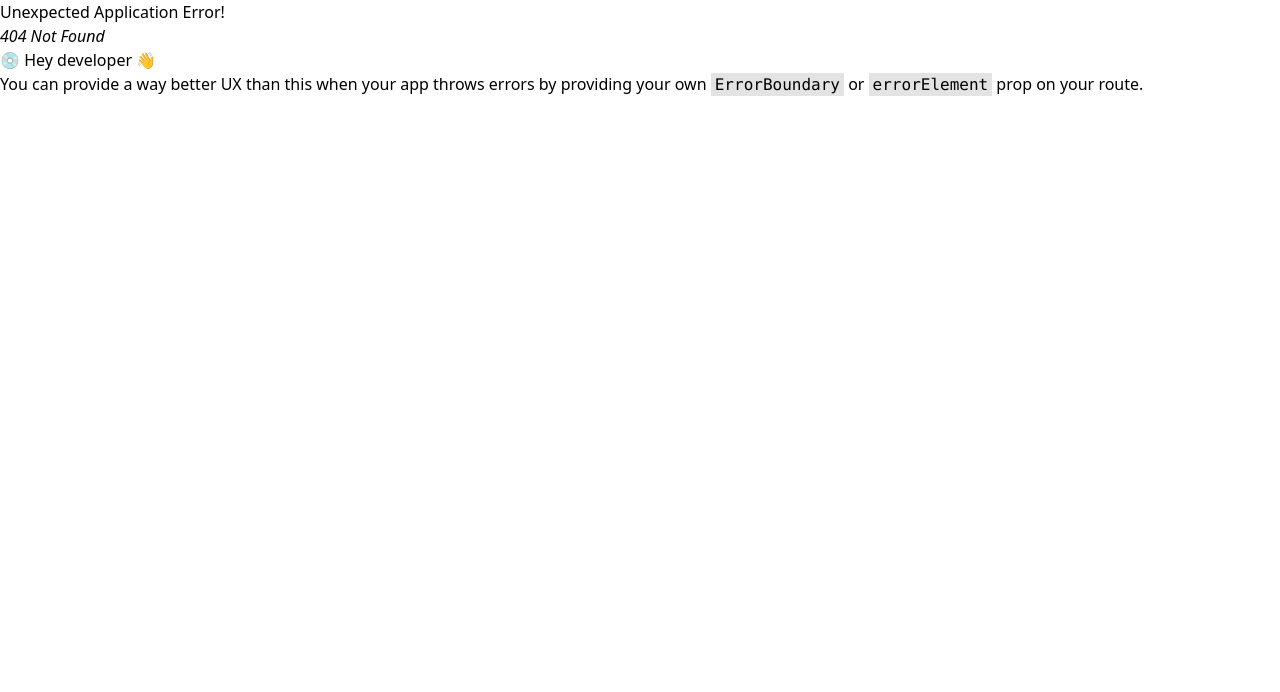
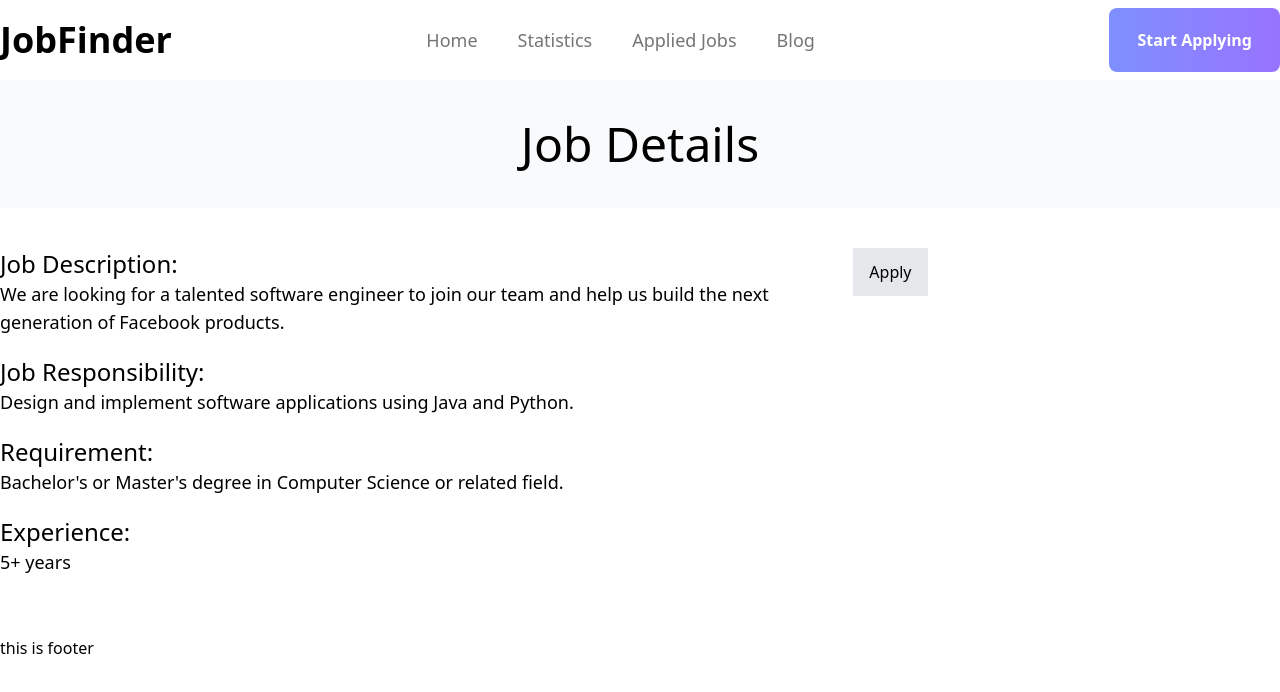
Before and after one commit to dev-nirob1/career-hub-assignment, a React (Vite) app: page /jobDetails/1 in a window 1280 px wide. Before the commit this address had no page. Shown: the top 692 px of the page. Built offline with nearby package versions, Linux system fonts and the light colour scheme.

Commit message:
started modifing it

```diff
--- a/public/data.json
+++ b/public/data.json
@@ -73,8 +73,8 @@
     ],
     "responsibility": "Develop and maintain backend systems",
     "experience": "3+ years of experience with backend development",
-      "description": "We are seeking a highly skilled backend developer to join our team at Tesla. The successful candidate will be responsible for developing and maintaining the backend systems that power our electric vehicles and energy products.",
-      "education": "Bachelor's or higher degree in Computer Science or related field",
+    "job_description": "We are seeking a highly skilled backend developer to join our team at Tesla. The successful candidate will be responsible for developing and maintaining the backend systems that power our electric vehicles and energy products.",
+    "educational_description": "Bachelor's or higher degree in Computer Science or related field",
     "location": "Palo Alto, CA",
     "salary": "$120,000 - $150,000",
     "contact": {
@@ -94,8 +94,8 @@
     ],
     "responsibility": "Develop and deploy machine learning models",
     "experience": "5+ years of experience in machine learning",
-      "description": "Netflix is looking for a highly skilled Machine Learning Engineer to join our team. The successful candidate will be responsible for developing and deploying machine learning models that help us personalize and improve our customer experience.",
-      "education": "Master's or PhD in Computer Science or related field",
+    "job_description": "Netflix is looking for a highly skilled Machine Learning Engineer to join our team. The successful candidate will be responsible for developing and deploying machine learning models that help us personalize and improve our customer experience.",
+    "educational_description": "Master's or PhD in Computer Science or related field",
     "location": "Remote",
     "salary": "$150,000 - $200,000",
     "contact": {
@@ -115,8 +115,8 @@
     ],
     "responsibility": "Develop and maintain frontend applications",
     "experience": "3+ years of experience with frontend development",
-      "description": "Airbnb is looking for a highly skilled frontend developer to join our team. The successful candidate will be responsible for developing and maintaining the frontend applications that power our platform and help millions of people find unique places to stay and experiences to enjoy.",
-      "education": "Bachelor's or higher degree in Computer Science or related field",
+    "job_description": "Airbnb is looking for a highly skilled frontend developer to join our team. The successful candidate will be responsible for developing and maintaining the frontend applications that power our platform and help millions of people find unique places to stay and experiences to enjoy.",
+    "educational_description": "Bachelor's or higher degree in Computer Science or related field",
     "location": "San Francisco, CA",
     "salary": "$130,000 - $160,000",
     "contact": {
@@ -125,5 +125,4 @@
       "address": "123 Main St, San Francisco, CA"
     }
   }
-
 ]
--- a/src/Components/ActiveLink/ActiveLink.jsx
+++ b/src/Components/ActiveLink/ActiveLink.jsx
@@ -5,8 +5,8 @@ const ActiveLink = ({ to, children }) => {
     return (
         <NavLink
             to={to}
-            className={({isActive})=>
-            `md:mr-10 text-lg font-medium text-[#757575] ${isActive ? 'text-[#7E90FE]' : ''}`}
+            className={({ isActive }) =>
+                `md:mr-10 text-lg font-medium text-[#757575] ${isActive ? 'text-[#7E90FE]' : ''}`}
         >
             {children}
         </NavLink>
--- a/src/Components/Banner/Banner.jsx
+++ b/src/Components/Banner/Banner.jsx
@@ -1,6 +1,4 @@
 import React from 'react';
-import JobCategory from '../JobCategory/JobCategory';
-import Features from '../FeaturesJob/Features';
 
 const Banner = () => {
     return (
--- /dev/null
+++ b/src/Components/FeaturesJob/FeaturesJob.jsx
@@ -0,0 +1,47 @@
+import React, { useEffect, useState } from 'react';
+import { useLoaderData } from 'react-router-dom';
+import JobCard from './JobCard';
+
+const FeaturesJob = () => {
+    const [jobsInfo, setJobsInfo]= useState([])
+
+    useEffect(()=>{
+        fetch('data.json')
+        .then(res => res.json())
+        .then(data => setJobsInfo(data))
+    },[])
+
+    const [displayCard, setDisplayCard] = useState(4);
+
+    const handleSeeMoreBtn = () => {
+        setDisplayCard(jobsInfo.length);
+    }
+
+    return (
+        <div>
+            <section className='container mx-auto mt-32'>
+
+                <h2 className='text-center text-5xl font-bold'>Featured Jobs</h2>
+
+                <p className='text-center mt-4 mb-8 font-medium text-[#757575]'>Explore thousands of job opportunities with all the information you need. Its your future</p>
+
+                <div className='grid md:grid-cols-2 gap-6'>
+
+                    {
+                        jobsInfo.slice(0, displayCard).map(jobInfo => <JobCard key={jobInfo.id}
+                        jobInfo={jobInfo}
+                        ></JobCard>)
+                    }
+                </div>
+
+                {displayCard < jobsInfo.length && (
+                    <button className='block mx-auto my-10 py-4 px-7 border text-xl font-semibold text-white rounded bg-gradient-to-r from-[#7E90FE] to-[#9873FF]' onClick={handleSeeMoreBtn}>See All Jobs</button>
+                )}
+
+            </section>
+
+        </div>
+    );
+};
+
+export default FeaturesJob;
--- /dev/null
+++ b/src/Components/FeaturesJob/JobCard.jsx
@@ -0,0 +1,35 @@
+import React from 'react';
+import { Link } from 'react-router-dom';
+
+const JobCard = ({ jobInfo }) => {
+    const { id, logo, title, company, job_type, location, salary } = jobInfo;
+    console.log(jobInfo)
+    return (
+        <div className='border border-[#E8E8E8] p-10 rounded-lg '>
+            <img className='w-[120px]' src={logo} alt="" />
+
+            <h2 className='text-2xl mt-8 mb-2 text-[#474747] font-bold'>{title}</h2>
+
+            <p className='text-[#757575] text-xl font-semibold'>{company}</p>
+
+            <div className='my-4'>
+                <button className='mr-4 border border-[#9873FF] py-2 px-6 rounded text-[#9873FF] font-medium hover:bg-gradient-to-r from-[#7E90FE] to-[#9873FF] hover:text-white'>{job_type[0]}
+                </button>
+
+                <button className='mr-4 border border-[#9873FF] py-2 px-6 rounded text-[#9873FF] font-medium hover:bg-gradient-to-r from-[#7E90FE] to-[#9873FF] hover:text-white'>{job_type[1]}</button>
+            </div>
+
+            <div className='flex text-[#757575] text-xl font-medium'>
+                <p>{location}</p>
+                <p>{salary}</p>
+            </div>
+
+            <Link to={`/jobDetails/${id}`}>
+            <button className='py-3 px-4 mt-6 border text-xl font-semibold text-white rounded bg-gradient-to-r from-[#7E90FE] to-[#9873FF]'>View Details</button>
+            </Link>
+
+        </div>
+    );
+};
+
+export default JobCard;
--- a/src/Components/Header/Header.jsx
+++ b/src/Components/Header/Header.jsx
@@ -18,7 +18,7 @@ const Header = () => {
                 }
             </div>
 
-            <nav className={`hidden md:block w-3/4 md:w-fit ${open ? 'top-16 right-0' : '-top-96 right-8 '}`}>
+            <nav className={`md:block hidden w-3/4 md:w-fit ${open ? 'top-16 right-0' : '-top-96 right-8'}`}>
                 <ActiveLink to="/">Home</ActiveLink>
                 <ActiveLink to="/statistics">Statistics</ActiveLink>
                 <ActiveLink to="/applied-job">Applied Jobs</ActiveLink>
--- a/src/Components/Home/Home.jsx
+++ b/src/Components/Home/Home.jsx
@@ -1,11 +1,11 @@
 import React, { useEffect, useState } from 'react';
 import Banner from '../Banner/Banner';
 import JobCategory from '../JobCategory/JobCategory';
-import Features from '../FeaturesJob/Features';
+import FeaturesJob from '../FeaturesJob/FeaturesJob';
 import { useLoaderData } from 'react-router-dom';
 
+
 const Home = () => {
-    const jobsInfo = useLoaderData();
     const [jobCategoryData, setJobCategoryData] = useState([]);
 
     useEffect(() => {
@@ -14,19 +14,13 @@ const Home = () => {
             .then(data => setJobCategoryData(data))
     }, []);
 
-    const handleViewDetailsBtn = (id) =>{
-        console.log(id)
-    }
 
-    const [displayCard, setDisplayCard] = useState(4);
 
-    const handleSeeMoreBtn = () => {
-        setDisplayCard(jobsInfo.length);
-    }
 
     return (
         <div>
             <Banner></Banner>
+
             <section className='container mx-auto mt-32'>
 
                 <h2 className='text-center text-5xl font-bold'>Job Category List</h2>
@@ -40,23 +34,7 @@ const Home = () => {
                 </div>
 
             </section>
-
-            <section className='container mx-auto mt-32'>
-
-                <h2 className='text-center text-5xl font-bold'>Featured Jobs</h2>
-
-                <p className='text-center mt-4 mb-8 font-medium text-[#757575]'>Explore thousands of job opportunities with all the information you need. Its your future</p>
-                <div className='md:grid grid-cols-2 gap-6'>
-                    {
-                       jobsInfo.slice(0, displayCard).map(jobInfo => <Features key={jobInfo.id} jobInfo={jobInfo} handleViewDetailsBtn={handleViewDetailsBtn}></Features>)
-                    }
-                </div>
-
-                {displayCard < jobsInfo.length && (
-                    <button className='block mx-auto my-10 py-4 px-7 border text-xl font-semibold text-white rounded bg-gradient-to-r from-[#7E90FE] to-[#9873FF]' onClick={handleSeeMoreBtn}>See All Jobs</button>
-                )}
-
-            </section>
+            <FeaturesJob></FeaturesJob>
 
         </div>
 
--- a/src/Components/JobCategory/JobCategory.jsx
+++ b/src/Components/JobCategory/JobCategory.jsx
@@ -5,6 +5,7 @@ const JobCategory = ({ jobCategory }) => {
     const { icon, title, jobAvailable } = jobCategory;
 
     return (
+
         <div className='bg-[#7E90FE0D] p-10 rounded-lg'>
             <img className='p-4 mx-auto md:mx-0 bg-[#9873FF0D] rounded-lg' src={icon} alt="icon" />
             <h3 className='mt-10 mb-2 text-[#474747] font-bold text-[20]'>{title}</h3>
--- a/src/Components/JobDetails/JobDetails.jsx
+++ b/src/Components/JobDetails/JobDetails.jsx
@@ -1,15 +1,66 @@
-import React from 'react';
-import { useLoaderData, useParams } from 'react-router-dom';
+import { useEffect, useState } from 'react';
+import { useParams } from 'react-router-dom';
 
 const JobDetails = () => {
+    const [details, setJobDetails] = useState([]);
+    const [loading, setLoading] = useState(true);
 
+    const id = useParams();
 
-  return (
-    <div>
-      <h3>jobDetails section</h3>
-      <p></p>
-    </div>
-  );
+    useEffect(() => {
+        fetch('/public/data.json')
+            .then((res) => res.json())
+            .then((data) => {
+                setJobDetails(data);
+                setLoading(false);
+            });
+    }, [id.id]);
+
+    const singleDetails = details.find((singleData) => {
+        return parseInt(singleData.id) === parseInt(id.id);
+    });
+
+    const handleAdd = (id) => {
+        console.log(id)
+    }
+
+    return (
+        <div className='container mx-auto'>
+            <div className='p-10 text-center bg-gray-50'>
+                <h1 className='text-3xl md:text-5xl'>Job Details</h1>
+            </div>
+
+            {loading ? (
+                <div>Loading...</div>
+            ) : singleDetails ? (
+                <div className='grid grid-cols-3 my-10'>
+                    <div className='col-span-2'>
+                        <div className='mb-5'>
+                            <h4 className='text-2xl'>Job Description:</h4>
+                            <p className='text-lg'>{singleDetails.job_description}</p>
+                        </div>
+                        <div className='mb-5'>
+                            <h4 className='text-2xl'>Job Responsibility:</h4>
+                            <p className='text-lg'>{singleDetails.responsibility}</p>
+                        </div>
+                        <div className='mb-5'>
+                            <h4 className='text-2xl'>Requirement:</h4>
+                            <p className='text-lg'>{singleDetails.educational_description}</p>
+                        </div>
+                        <div className='mb-5'>
+                            <h4 className='text-2xl'>Experience:</h4>
+                            <p className='text-lg'>{singleDetails.experience}</p>
+                        </div>
+                    </div>
+                    <div>
+                        <button onClick={()=> handleAdd(singleDetails.id)} className="px-4 py-3 bg-gray-200">Apply</button>
+                    </div>
+                </div>
+            ) : (
+                <div>No job details found</div>
+            )}
+        </div>
+    );
 };
 
 export default JobDetails;
--- a/src/main.jsx
+++ b/src/main.jsx
@@ -11,6 +11,9 @@ import Statistics from './Components/Statistics/Statistics.jsx';
 import Home from './Components/Home/Home.jsx';
 import AppliedJob from './Components/AppliedJob/AppliedJob.jsx';
 import Blog from './Components/Blog/Blog.jsx';
+import JobDetails from './Components/JobDetails/JobDetails.jsx';
+// import FeaturesJob from './Components/FeaturesJob/FeaturesJob.jsx';
+// import JobDetails from './Components/FeaturesJob/JobDetails.jsx';
 
 const router = createBrowserRouter([
   {
@@ -20,7 +23,10 @@ const router = createBrowserRouter([
       {
         path: "/",
         element: <Home></Home>,
-        loader: () => fetch('data.json'),
+      },
+      {
+        path: "/jobDetails/:id",
+        element: <JobDetails></JobDetails>,
       },
 
       {
```
Lines whose indentation alone changed are shown as unchanged.
